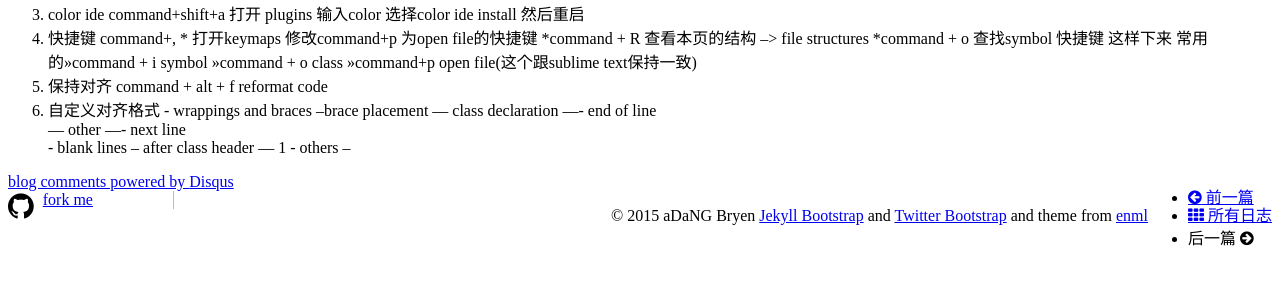
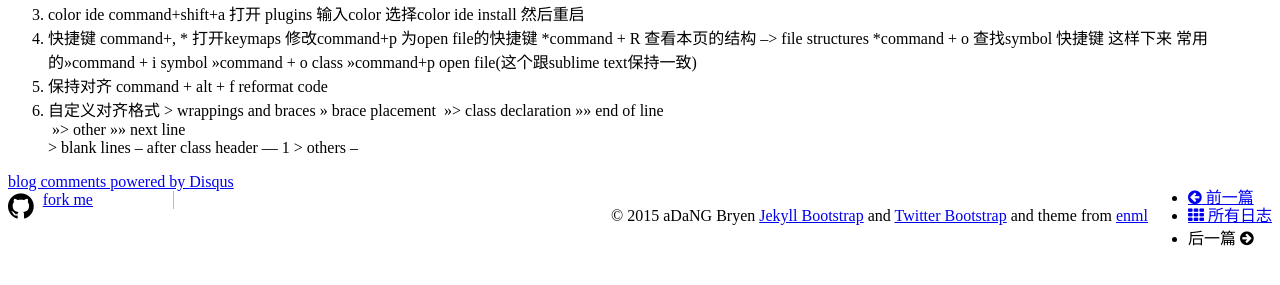
Before and after one commit to adangbryen/adangbryen.github.io, a Jekyll site: the page built from _posts/2015-05-06-phpstorm-settings.md, in a window 1280 px wide. Shown: the part 457-742 px from the top of the page. Built offline with Jekyll 4.4.1, drawn with Linux system fonts in a browser that asks for light colours; nearby versions of some CDN libraries; Markdown is read by kramdown in place of the engine named in the settings; comment, search, counter and statistics services are not loaded.

```diff
--- a/_posts/2015-05-06-phpstorm-settings.md
+++ b/_posts/2015-05-06-phpstorm-settings.md
@@ -23,10 +23,10 @@ tags: [phpstorm, php]
                     *command + o 查找symbol 快捷键
     这样下来 常用的>>command + i symbol >>command + o class >>command+p open file(这个跟sublime text保持一致)
 5. 保持对齐  command + alt + f  reformat code
-6. 自定义对齐格式  - wrappings and braces --brace placement  --- class declaration ---- end of line
-                                                            --- other ---- next line
-                - blank lines          -- after class header  --- 1
-                - others               --
+6. 自定义对齐格式  > wrappings and braces >> brace placement  >>> class declaration >>>> end of line
+                                                            >>> other >>>> next line
+                > blank lines          -- after class header  --- 1
+                > others               --
 
 
 <!--break-->
```
